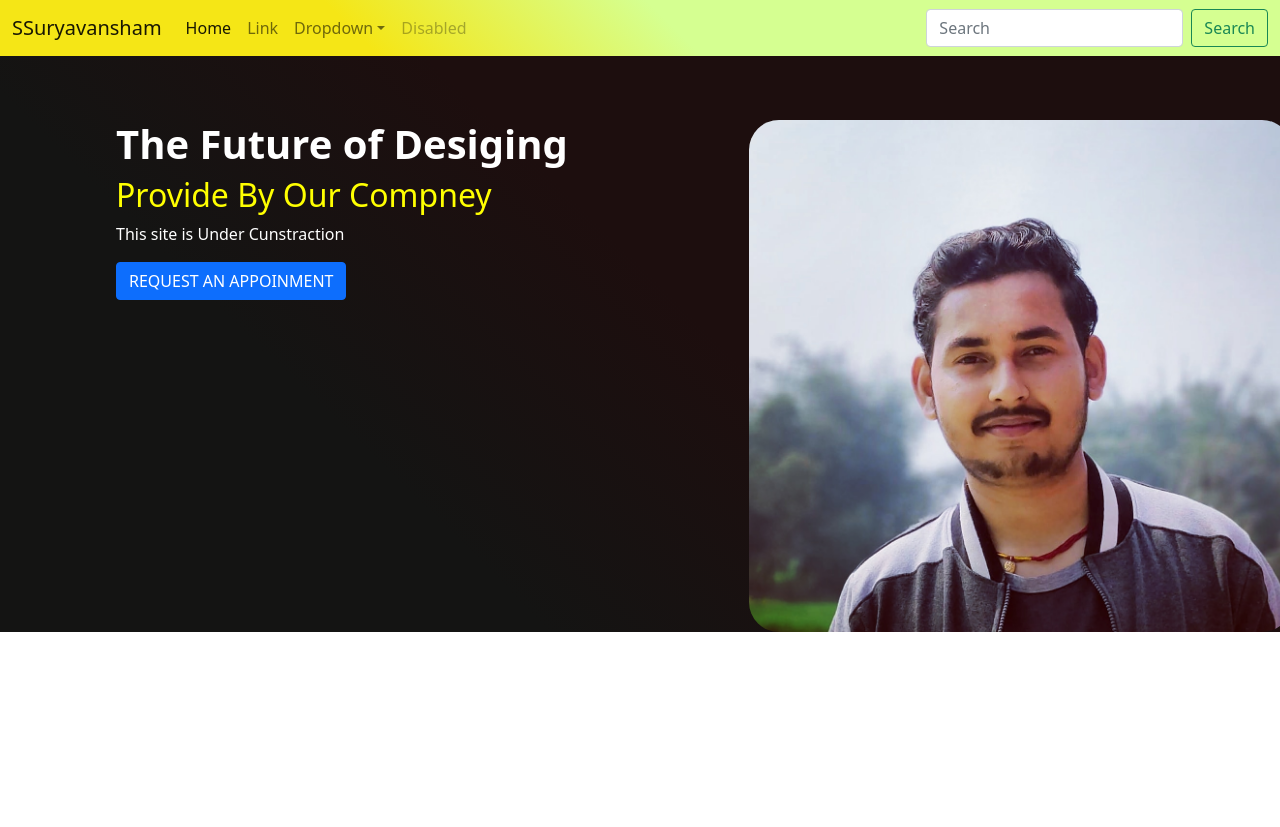
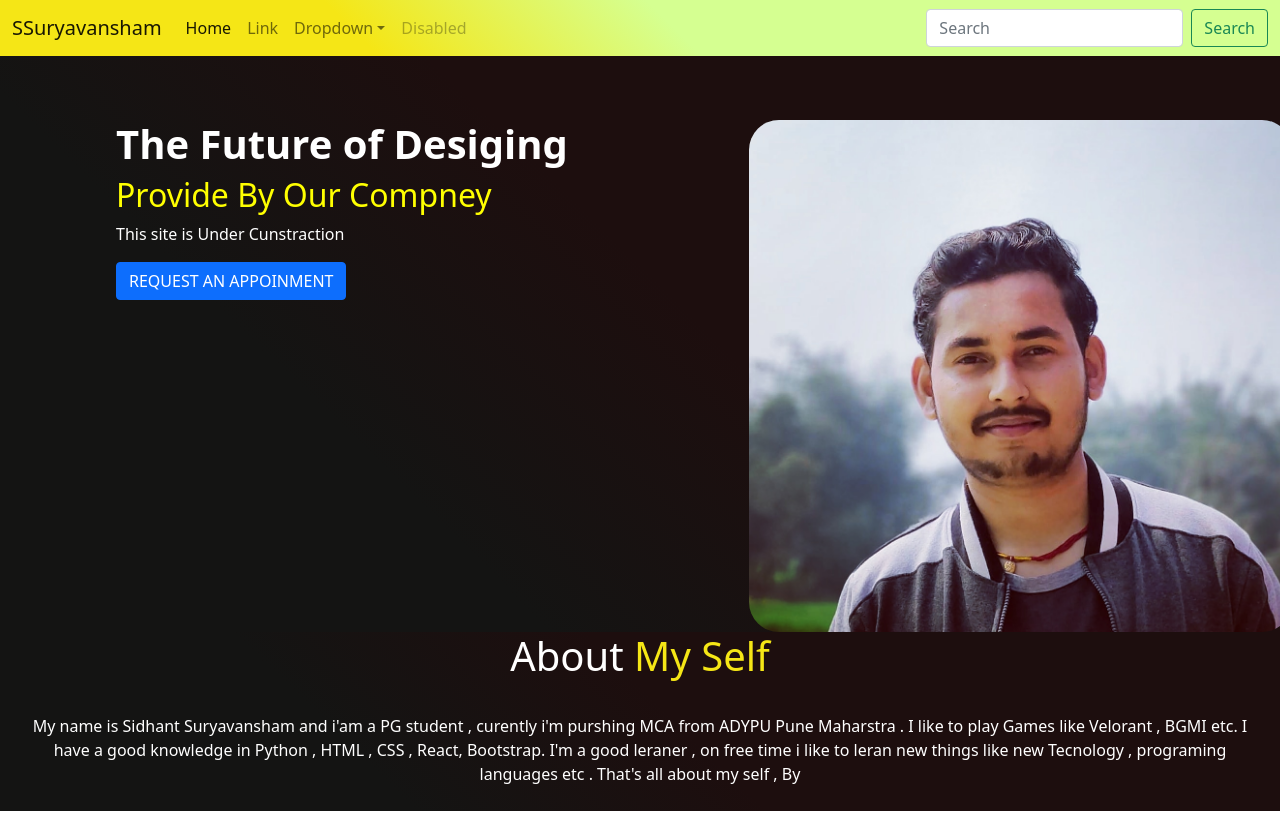
Before and after one commit to Ssuryavansham/trial, a React (Create React App) app: page / in a window 1280 px wide. Before the commit the page ends 800 px from the top, so only its background shows below. Built offline with nearby package versions, Linux system fonts and the light colour scheme.

Commit message:
7/1/2021

```diff
--- a/src/App.css
+++ b/src/App.css
@@ -63,7 +63,17 @@ height: 40vw;
 
 .vid video{
 }
-
+.poster{
+  text-align: center;
+  background: linear-gradient(44.42deg, #141413 28.4%, #1d0e0e 52.55%);
+  color: white;
+}
+.poster spam{
+  color: #f5e616;
+}
+.poster p{
+  padding:2vw
+}
 
 
 
--- a/src/Third.js
+++ b/src/Third.js
@@ -6,6 +6,17 @@ import poster from "../src/Images/main.jpeg"
 const Third = () => {
   return (
     <>
+
+<div className="poster">
+   <h1>About <spam>My Self</spam> </h1>
+   <p>My name is Sidhant Suryavansham and i'am a PG student , curently i'm purshing MCA from ADYPU Pune Maharstra .
+    I like to play Games like Velorant , BGMI etc. I have a good knowledge in Python , HTML , CSS , React, Bootstrap.
+    I'm a good leraner , on free time i like to leran new things like new Tecnology , programing languages etc .
+    That's all about my self , By
+   </p>
+</div>
+
+
 
 </>
 
```
